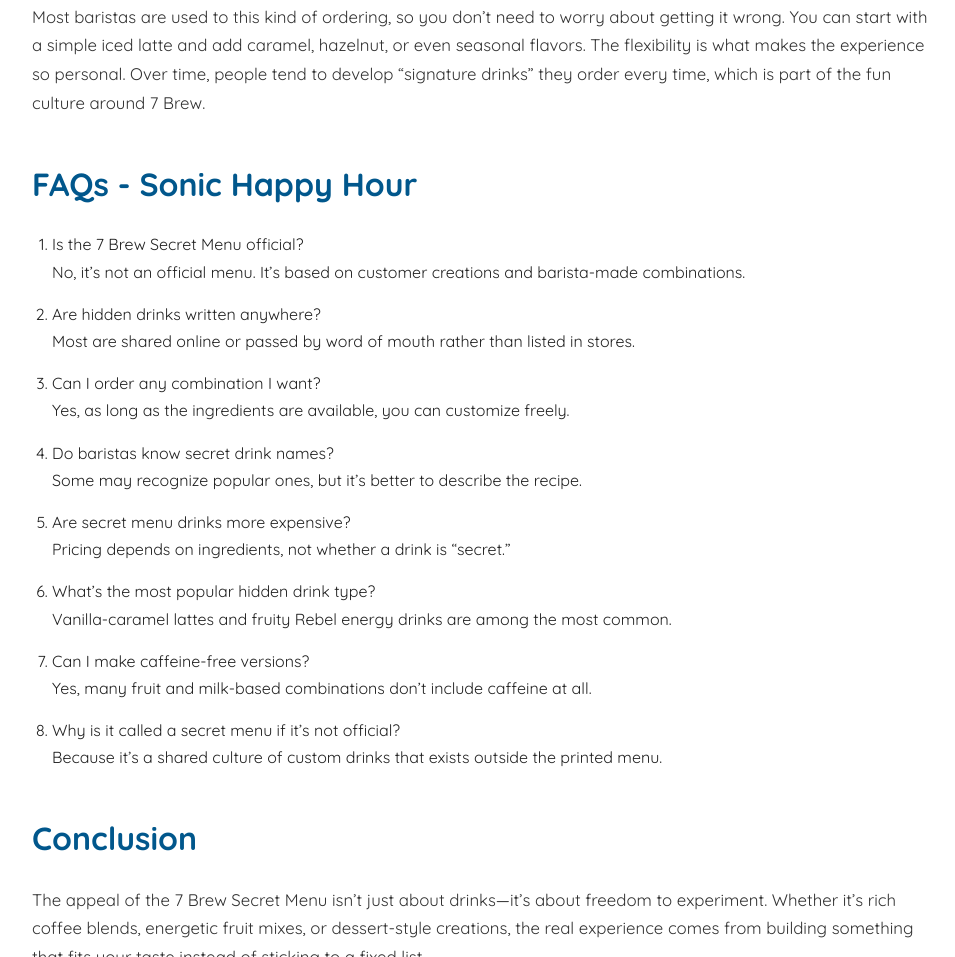
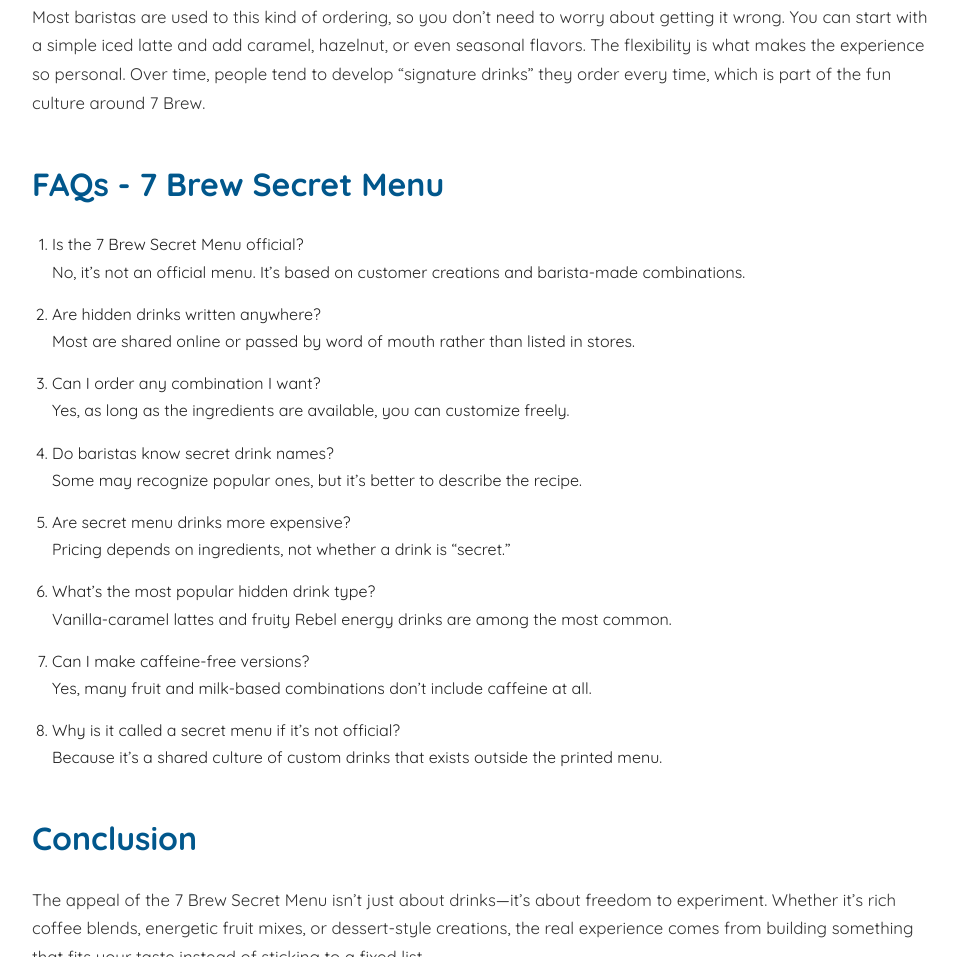
Before and after one commit to 7brewsecretmenu/secret-menu, a plain HTML site: page index.html in a window 1280 px wide. Shown: the part 1847-2804 px from the top of the page, without its empty margins (158-1113 px from the left). Drawn offline with Linux system fonts and the light colour scheme.

Commit message:
index.html

```diff
--- a/index.html
+++ b/index.html
@@ -56,7 +56,7 @@
 
 
 
-    <h2>FAQs - Sonic Happy Hour</h2>
+    <h2>FAQs - 7 Brew Secret Menu</h2>
     <ol>
       <li>Is the 7 Brew Secret Menu official? <br> No, it’s not an official menu. It’s based on customer creations and barista-made combinations.</li>
       <li>Are hidden drinks written anywhere? <br> Most are shared online or passed by word of mouth rather than listed in stores.</li>
```
